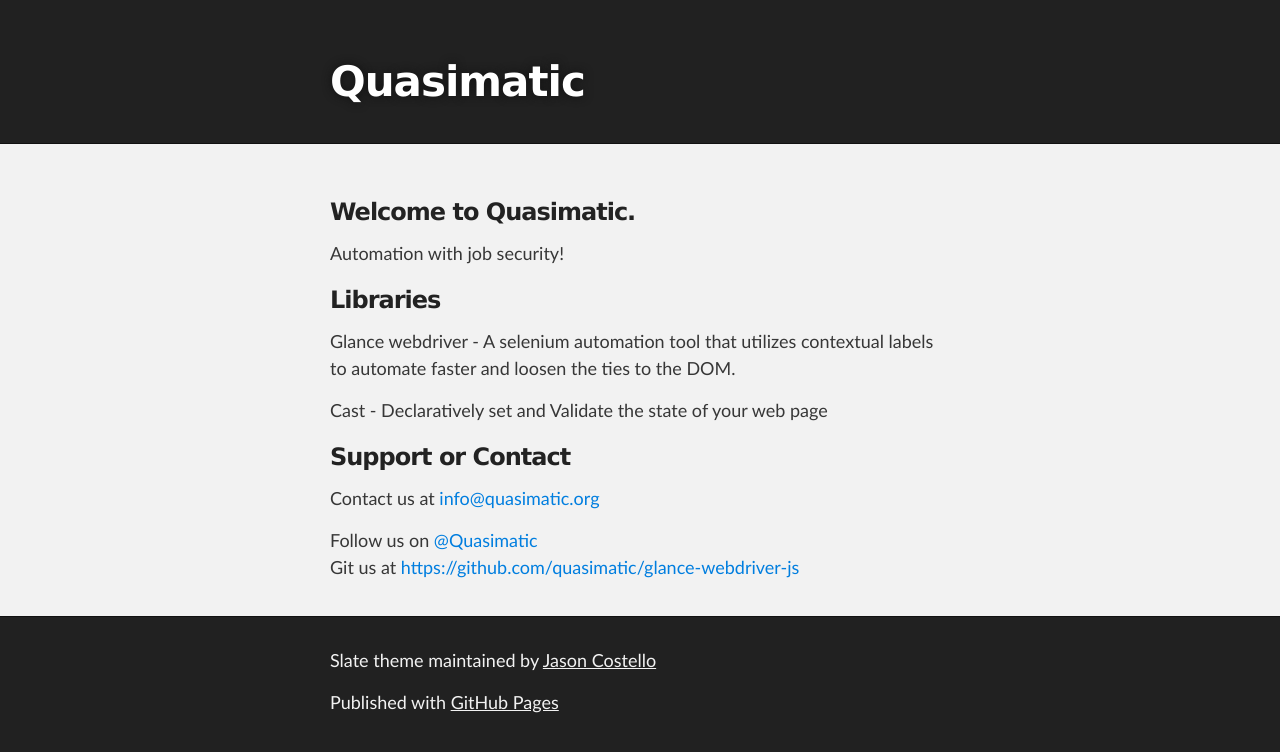
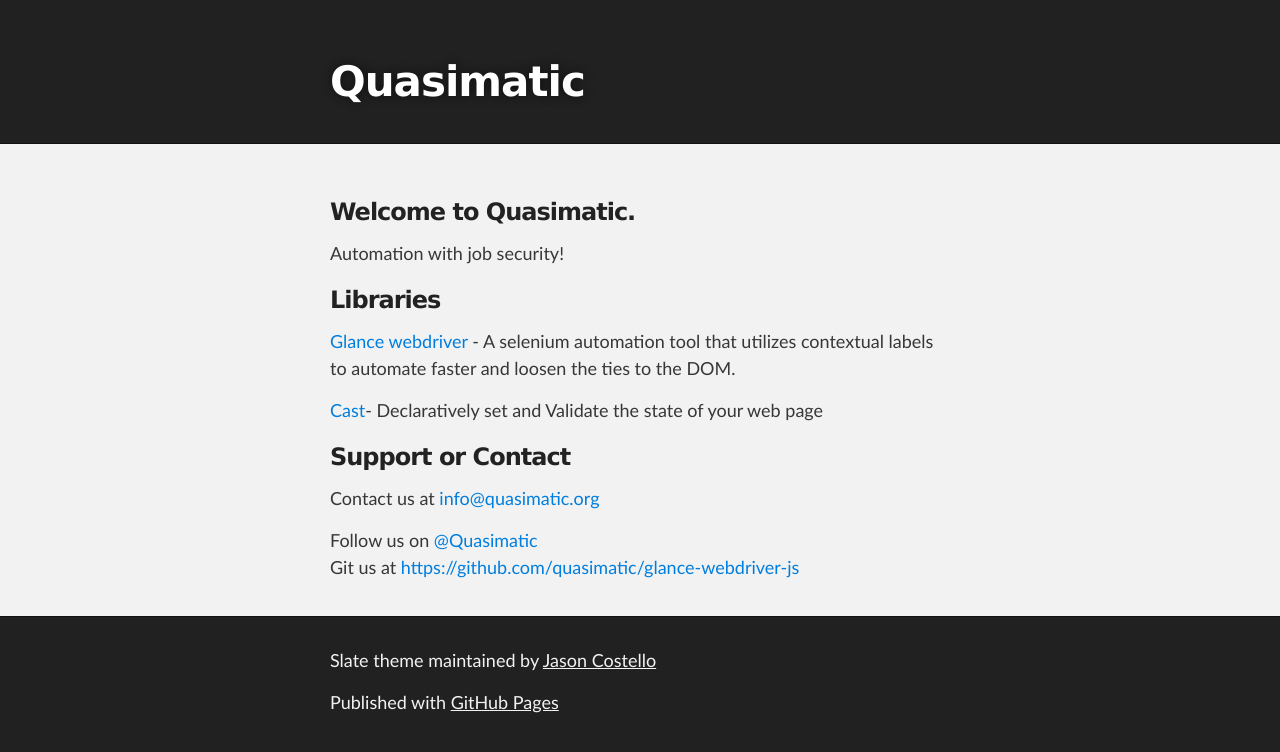
Before and after one commit to quasimatic/quasimatic.github.io, a Jekyll site: the page built from index.html, in a window 1280 px wide. Shown: the top 752 px of the page. Built offline with Jekyll 4.4.1, drawn with Linux system fonts in a browser that asks for light colours; part of the change alters nothing that is shown.

```diff
--- a/index.html
+++ b/index.html
@@ -5,8 +5,8 @@ layout: default
 <h3>Welcome to Quasimatic.</h3>
 <p>Automation with job security!</p>
 <h3>Libraries</h3>
-<p>Glance webdriver - A selenium automation tool that utilizes contextual labels to automate faster and loosen the ties to the DOM.</p>
-<p>Cast - Declaratively set and Validate the state of your web page</p>
+<p><a href="http://quasimatic.org/glance/webdriver">Glance webdriver</a> - A selenium automation tool that utilizes contextual labels to automate faster and loosen the ties to the DOM.</p>
+<p><a href="https://github.com/quasimatic/Cast">Cast</a>- Declaratively set and Validate the state of your web page</p>
 <h3><a href="https://github.com/quasimatic/quasimatic.github.io/blob/b55a5d22eefa3863f0d63a168780023c1b34195c/index.md#support-or-contact"></a>Support or Contact</h3>
 <p>Contact us at&nbsp;<a href="mailto:info@quasimatic.org">info@quasimatic.org</a></p>
 <p><a href="mailto:info@quasimatic.org"></a>Follow us on <a href="https://twitter.com/quasimatic">@Quasimatic</a><br>Git us&nbsp;at&nbsp;<a href="https://github.com/quasimatic/glance-webdriver-js">https://github.com/quasimatic/glance-webdriver-js</a></p>
```
